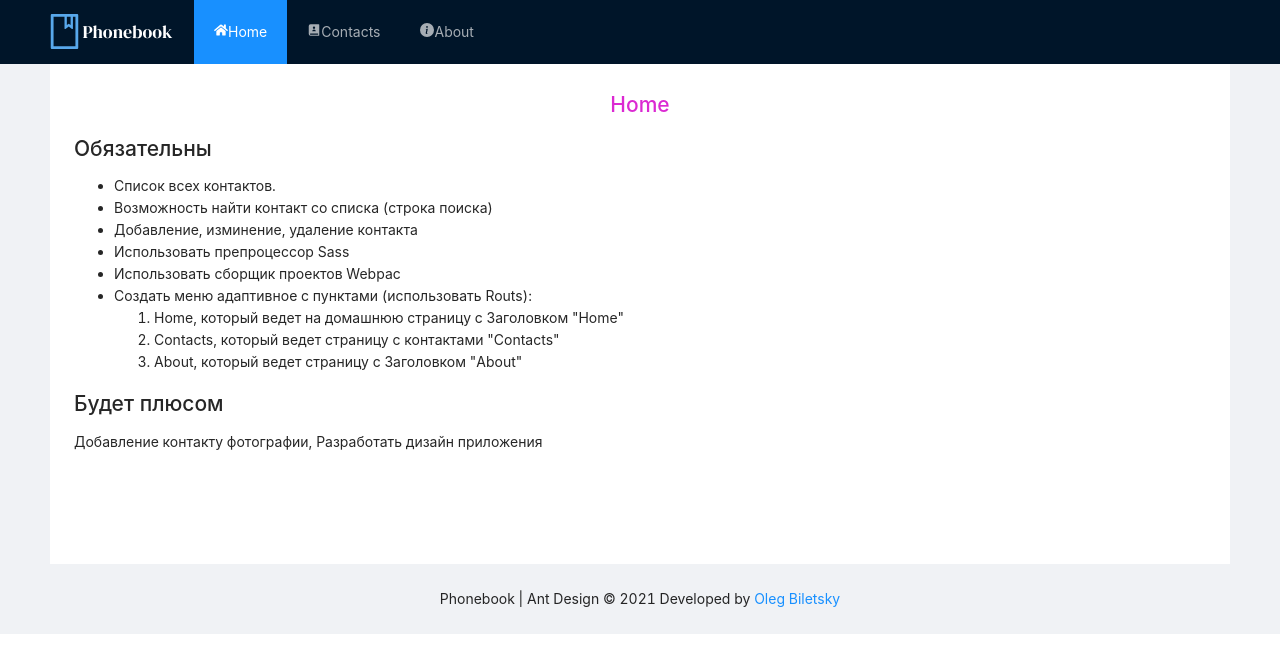
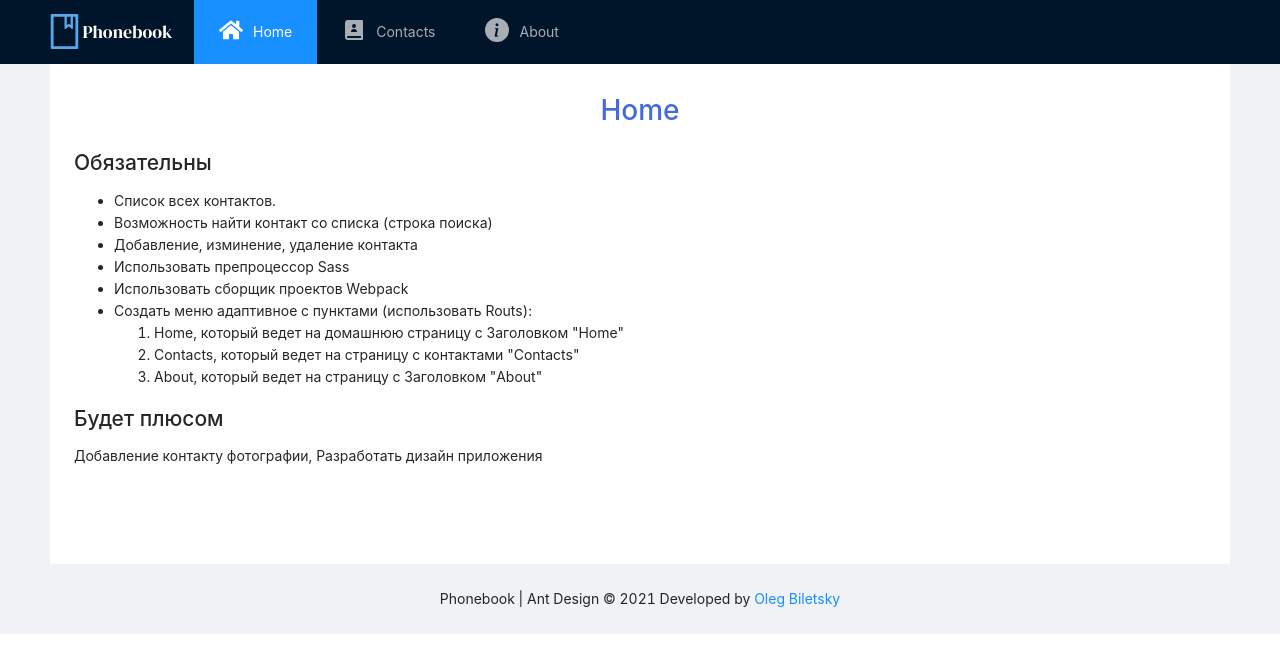
Before and after one commit to OlegBiletsky/Phonebook, a React app: page / in a window 1280 px wide. Shown: the top 672 px of the page. Built offline with nearby package versions, Linux system fonts and the light colour scheme.

Commit message:
Improve styles and adding favicon
Some styles in Navbar menu, and other, added favicon- simple to index.html

```diff
--- a/src/components/HeaderComponents/Navbar/index.js
+++ b/src/components/HeaderComponents/Navbar/index.js
@@ -12,9 +12,21 @@ class Navbar extends Component {
                 {/* dark theme for menu, horizontal, and selected tab after download will be the first - 1 */}
                 {/*Using Navlink for routing tabs, also using react-icons */}
                 <Menu theme="dark" mode="horizontal" defaultSelectedKeys={['1']}>
-                    <Menu.Item key="1"> <NavLink to="/home">  <FaHome/>Home </NavLink> </Menu.Item>
-                    <Menu.Item key="2"> <NavLink to="/contacts"> <RiContactsBook2Fill/>Contacts</NavLink> </Menu.Item>
-                    <Menu.Item key="3"> <NavLink to="/about">  <BsFillInfoCircleFill/>About </NavLink> </Menu.Item>
+                    <Menu.Item key="1">
+                        <NavLink to="/home" className="navbar-item">
+                            <FaHome className="navbar-item__icon"/>Home
+                        </NavLink>
+                    </Menu.Item>
+                    <Menu.Item key="2">
+                        <NavLink to="/contacts" className="navbar-item">
+                            <RiContactsBook2Fill className="navbar-item__icon"/>Contacts
+                        </NavLink>
+                    </Menu.Item>
+                    <Menu.Item key="3">
+                        <NavLink to="/about" className="navbar-item">
+                            <BsFillInfoCircleFill className="navbar-item__icon"/>About
+                        </NavLink>
+                    </Menu.Item>
                 </Menu>
             </div>
         );
--- a/src/components/Home/index.js
+++ b/src/components/Home/index.js
@@ -15,12 +15,12 @@ class Home extends Component {
                             <li>Возможность найти контакт со списка (строка поиска)</li>
                             <li>Добавление, изминение, удаление контакта</li>
                             <li>Использовать препроцессор Sass</li>
-                            <li>Использовать сборщик проектов Webpac</li>
+                            <li>Использовать сборщик проектов Webpack</li>
                             <li>Создать меню адаптивное с пунктами (использовать Routs):
                                 <ol>
                                     <li> Home, который ведет на домашнюю страницу с Заголовком "Home"</li>
-                                    <li>Contacts, который ведет страницу с контактами "Contacts"</li>
-                                    <li>About, который ведет страницу с Заголовком "About"</li>
+                                    <li>Contacts, который ведет на страницу с контактами "Contacts"</li>
+                                    <li>About, который ведет на страницу с Заголовком "About"</li>
                                 </ol>
                             </li>
                         </ul>
--- a/src/index.html
+++ b/src/index.html
@@ -6,6 +6,7 @@
     <title>Phonebook</title>
     <link rel="preconnect" href="https://fonts.gstatic.com">
     <link href="https://fonts.googleapis.com/css2?family=DM+Serif+Display:ital@0;1&display=swap" rel="stylesheet">
+    <link rel="shortcut icon" href="./src/favicon.ico">
 </head>
 <body>
     <div id="root"></div>
--- a/src/styles/App.scss
+++ b/src/styles/App.scss
@@ -1,6 +1,7 @@
 h1{
-    color: hsl(303, 71%, 51%);
+    color: hsl(224, 68%, 56%);
     text-align: center;
+    font-size: 28px;
 }
 
 
@@ -39,3 +40,6 @@ h1{
     font-size: 35px;
     color: #58a8eb;
 }
+
+
+@import "../styles/Navbar.scss";
--- /dev/null
+++ b/src/styles/Navbar.scss
@@ -0,0 +1,14 @@
+.navbar-item {
+    font-size: 14px;
+    margin-left: 5px;
+    margin-right: 5px;
+    text-align: center;
+    display: flex;
+    flex-direction: row;
+    align-items: center;
+}
+.navbar-item__icon {
+    font-size: 24px;
+    margin-right: 10px;
+    margin-bottom: 5px;
+}
--- a/webpack.config.js
+++ b/webpack.config.js
@@ -1,5 +1,6 @@
 const path = require("path");
 const HtmlWebpackPlugin = require("html-webpack-plugin");
+
 
 module.exports = {
   entry: "./src/index.js",
@@ -28,12 +29,12 @@ module.exports = {
           // Compiles Sass to CSS
           "sass-loader",
         ]
-      }
+      },
     ]
   },
   plugins: [
     new HtmlWebpackPlugin({
-      template: "./src/index.html"
+      template: "./src/index.html",
     })
   ],
   devServer: {
```
Also changed, not shown: 1 other file (tests, documents, lock files or other folders).
